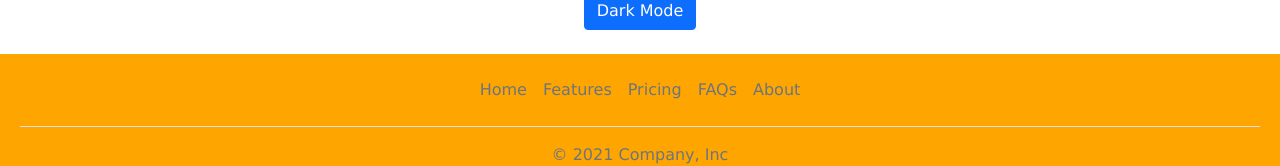
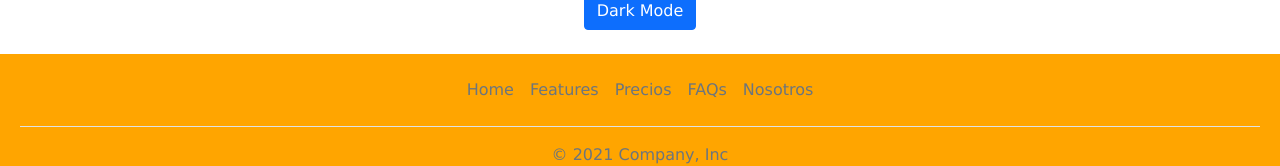
Before and after one commit to lucasbeckerok/my-react-project, a React (Create React App) app: page / in a window 1280 px wide. Shown: the part 1708-1874 px from the top of the page. Built offline with nearby package versions, Linux system fonts and the light colour scheme.

Commit message:
desafio catalogo con maps y promises

```diff
--- a/src/Footer.js
+++ b/src/Footer.js
@@ -1,16 +1,17 @@
+
 const Footer = () => {
 
     return (
-        <footer class="py-3 my-4">
-    <ul class="nav justify-content-center border-bottom pb-3 mb-3">
-      <li class="nav-item"><a href="#" class="nav-link px-2 text-muted">Home</a></li>
-      <li class="nav-item"><a href="#" class="nav-link px-2 text-muted">Features</a></li>
-      <li class="nav-item"><a href="#" class="nav-link px-2 text-muted">Pricing</a></li>
-      <li class="nav-item"><a href="#" class="nav-link px-2 text-muted">FAQs</a></li>
-      <li class="nav-item"><a href="#" class="nav-link px-2 text-muted">About</a></li>
-    </ul>
-    <p class="text-center text-muted">© 2021 Company, Inc</p>
-  </footer>
+      <footer className="py-3 my-4">
+        <ul className="nav justify-content-center border-bottom pb-3 mb-3">
+           <li className="nav-item"><a href="#" class="nav-link px-2 text-muted">Home</a></li>
+           <li className="nav-item"><a href="#" class="nav-link px-2 text-muted">Features</a></li>
+           <li className="nav-item"><a href="#" class="nav-link px-2 text-muted">Precios</a></li>
+           <li className="nav-item"><a href="#" class="nav-link px-2 text-muted">FAQs</a></li>
+           <li className="nav-item"><a href="#" class="nav-link px-2 text-muted">Nosotros</a></li>
+        </ul>
+        <p className="text-center text-muted">© 2021 Company, Inc</p>
+      </footer>
     )
 }
 
--- a/src/components/ItemCount.js
+++ b/src/components/ItemCount.js
@@ -16,14 +16,11 @@
             setContador(0)
         }
     }
-
     const resetear = () => {
         setContador(0)
     }
-
     const addOn = () => {
     }
-
     return (
         <div id="contador">
             <Button variant="primary" onClick={restar}>-</Button>
```
